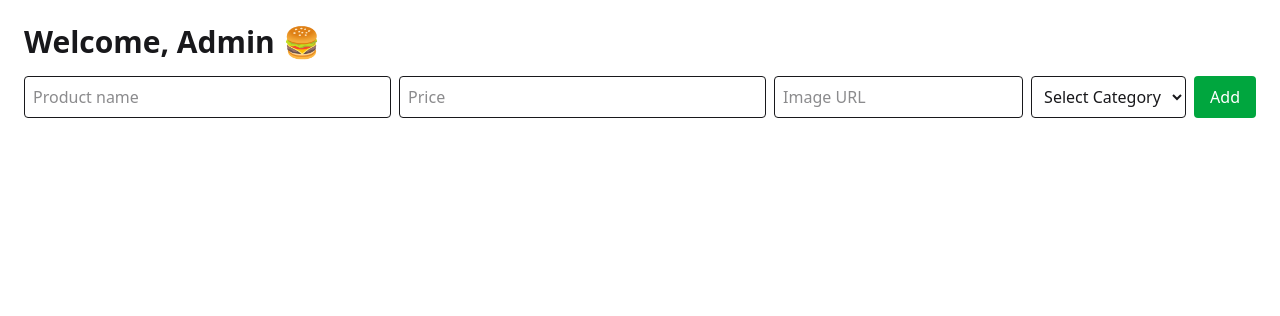
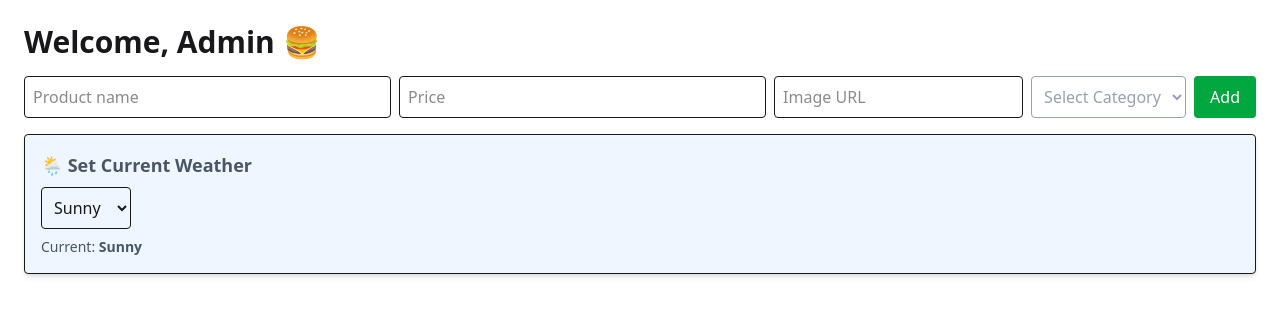
Before and after one commit to jasee8386/food-_delivery, a React (Vite) app: page /admin in a window 1280 px wide. Shown: the top 316 px of the page. Built offline with nearby package versions, Linux system fonts and the light colour scheme; sample sign-in values are in the browser's storage.

Commit message:
weather added

```diff
--- a/src/Components/AdminPanel.jsx
+++ b/src/Components/AdminPanel.jsx
@@ -7,6 +7,7 @@ export default function AdminPanel() {
   const [price, setPrice] = useState("");
  const [image, setImage] = useState("");
   const [category, setCategory] = useState("");
+  const [weather, setWeather] = useState(localStorage.getItem("weather") || "Sunny");
   useEffect(() => {
     const stored = JSON.parse(localStorage.getItem("products") || "[]");
     setProducts(stored);
@@ -42,6 +43,11 @@ export default function AdminPanel() {
     localStorage.setItem("products", JSON.stringify(updated));
   };
 
+  const handleWeatherChange = (e) => {
+    const selected = e.target.value;
+    setWeather(selected);
+    localStorage.setItem("weather", selected);
+  };
   return (
     <div className="space-y-4">
       <div className="flex gap-2">
@@ -66,7 +72,7 @@ export default function AdminPanel() {
         <select
           value={category}
           onChange={(e) => setCategory(e.target.value)}
-          className="border p-2 rounded"
+          className="border p-2 rounded text-gray-400"
         >  <option value="">Select Category</option>
           <option value="Starters">Starters</option>
           <option value="Drinks">Drinks</option>
@@ -82,6 +88,20 @@ export default function AdminPanel() {
         </button>
       </div>
 
+ {/* Weather Control Section */}
+      <div className="p-4 border rounded bg-blue-50 shadow-md">
+        <h2 className="text-lg text-gray-600 font-semibold mb-2">🌦️ Set Current Weather</h2>
+        <select
+          value={weather}
+          onChange={handleWeatherChange}
+          className="border p-2 rounded"
+        >
+          <option value="Sunny">Sunny</option>
+          <option value="Rainy">Rainy</option>
+          <option value="Cloudy">Cloudy</option>
+        </select>
+        <p className="mt-2 text-sm text-gray-600">Current: <strong>{weather}</strong></p>
+      </div>
       {/* Product List */}
       <ul className="space-y-2">
         {products.map(p => (
--- a/src/Components/FilterBar.jsx
+++ b/src/Components/FilterBar.jsx
@@ -12,10 +12,12 @@ function FilterBar({ searchTerm, setSearchTerm, category, setCategory }) {
         onChange={(e) => setSearchTerm(e.target.value)}
       />
       <select className="p-2 border rounded text-gray-400" value={category} onChange={(e) => setCategory(e.target.value)}>
-        <option value="All">All</option>
-        <option value="Fast Food">Fast Food</option>
-        <option value="Healthy">Healthy</option>
-        <option value="Japanese">Japanese</option>
+        <option value="">Select Category</option>
+          <option value="Starters">Starters</option>
+          <option value="Drinks">Drinks</option>
+          <option value="Fast Food">Fast Food</option>
+          <option value="Meals">Meals</option>
+          <option value="Desserts">Desserts</option>
       </select>
     </div>
   );
--- a/src/Components/ProductList.jsx
+++ b/src/Components/ProductList.jsx
@@ -3,13 +3,7 @@ import React, { useEffect, useState } from "react";
 import ProductCard from "./ProductCard";
 import staticProducts from "../ProductDta";
 
-export default function ProductList() {
-  const [products, setProducts] = useState([]);
-
-  useEffect(() => {
-    const storedProducts = JSON.parse(localStorage.getItem("products"));
-    setProducts(storedProducts && storedProducts.length > 0 ? storedProducts : staticProducts);
-  }, []);
+export default function ProductList({ products }) {
 
   const handleAddToCart = (product) => {
     const existingCart = JSON.parse(localStorage.getItem("cart")) || [];
--- a/src/Pages/CartPage.jsx
+++ b/src/Pages/CartPage.jsx
@@ -1,10 +1,15 @@
-import { useContext } from 'react';
+import { useContext, useEffect, useState  } from 'react';
 import { CartContext } from '../context/CartContext';
 
 function CartPage() {
   const { cartItems, removeFromCart, clearCart } = useContext(CartContext);
+const [weather, setWeather] = useState("Sunny");
+ useEffect(() => {
+    const storedWeather = localStorage.getItem("weather") || "Sunny";
+    setWeather(storedWeather);
+  }, []);
+ const totalPrice = cartItems.reduce((sum, item) => sum + parseFloat(item.price), 0);
 
-  const totalPrice = cartItems.reduce((sum, item) => sum + item.price, 0);
 
   if (cartItems.length === 0) {
     return (
@@ -17,6 +22,12 @@ function CartPage() {
   return (
     <div className="p-8">
       <h2 className="text-2xl font-bold mb-6">Your Cart</h2>
+       {/* Weather delay warning */}
+      {weather === "Rainy" && (
+        <div className="mb-4 bg-yellow-100 border border-yellow-300 text-yellow-800 p-4 rounded">
+          ⚠️ Due to rainy weather, delivery might be delayed by 15 minutes.
+        </div>
+      )}
       <div className="grid gap-4">
         {cartItems.map((item, index) => (
           <div key={index} className="card card-side bg-base-100 shadow flex items-center p-4 justify-between">
--- a/src/Pages/CatalogPage.jsx
+++ b/src/Pages/CatalogPage.jsx
@@ -2,6 +2,7 @@ import { useState, useEffect } from 'react';
 import ProductList from '../Components/ProductList';
 import FilterBar from '../Components/FilterBar';
 import Header from '../Components/Header';
+import ProductDta from '../ProductDta';
 
 function CatalogPage() {
   const [products, setProducts] = useState([]);
@@ -32,10 +33,12 @@ function CatalogPage() {
       (category === 'All' || product.category === category)
     );
   });
-
+console.log("searchTerm:", searchTerm);
+console.log("category:", category);
+console.log("filteredProducts:", filteredProducts);
   return (
     <div className="p-6">
-      <Header />
+
       <FilterBar
         searchTerm={searchTerm}
         setSearchTerm={setSearchTerm}
```
